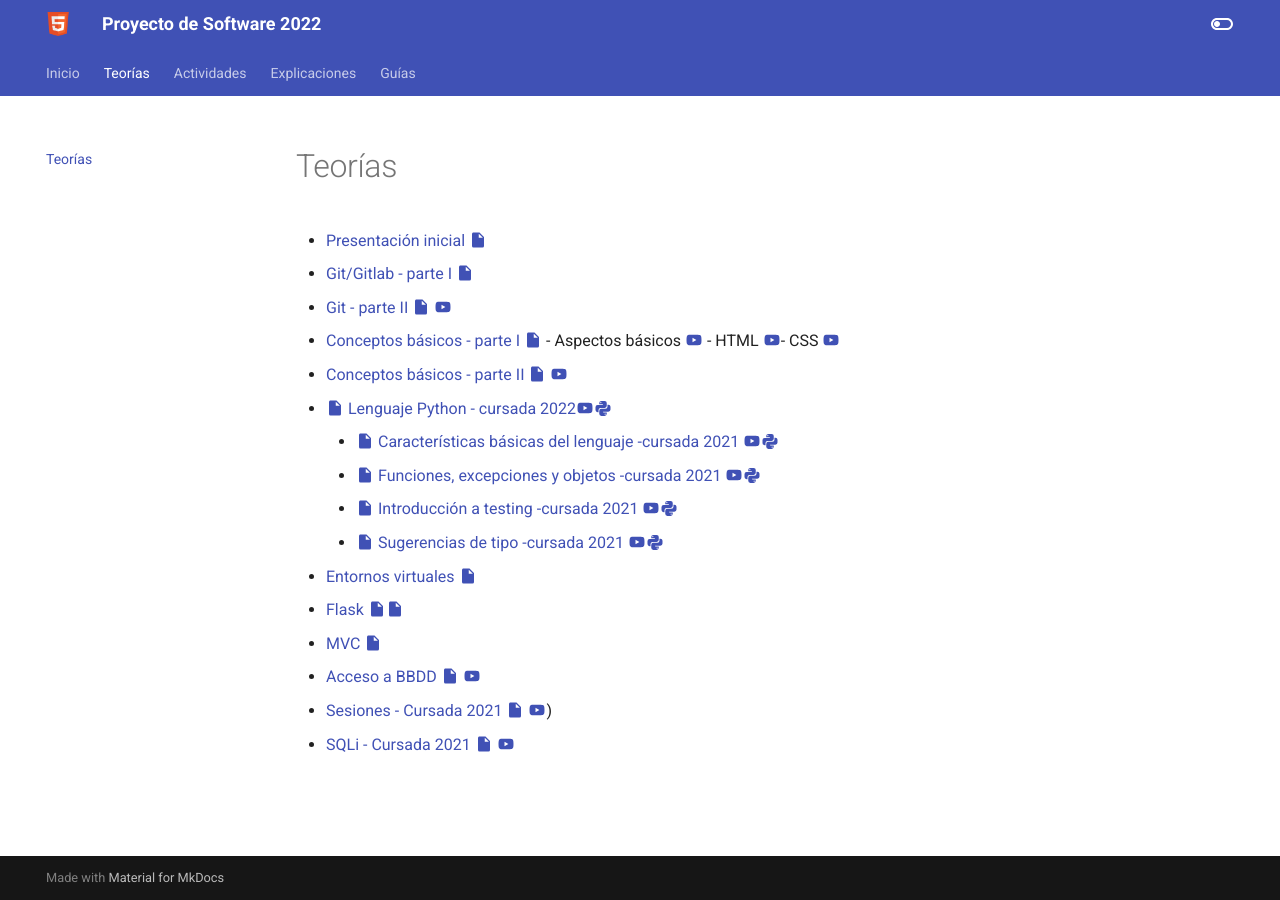
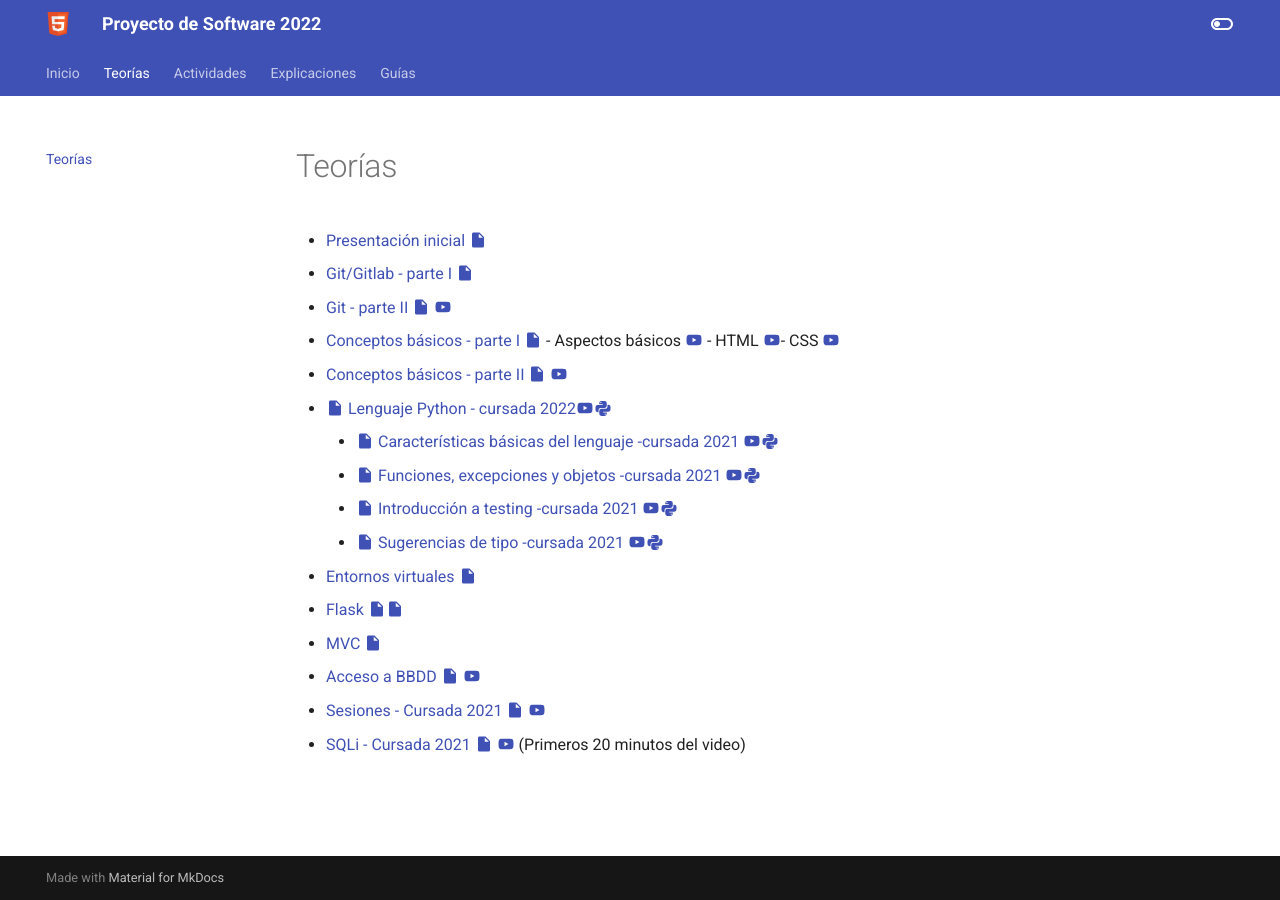
Before and after one commit to Proyecto-de-Software/2022, an MkDocs documentation site: the page built from docs/01_teorias.md, in a window 1280 px wide. Built offline with MkDocs 1.6.1 and Material for MkDocs 9.7.7, drawn with Linux system fonts in a browser that asks for light colours.

Commit message:
Aclaración video sqli

```diff
--- a/docs/01_teorias.md
+++ b/docs/01_teorias.md
@@ -14,5 +14,5 @@
 - [Flask](clase3_2) [:material-file:](clase3_2.pdf)[:material-file:](clase3.zip)
 - [MVC](clase4_1) [:material-file:](clase4_1.pdf)
 - [Acceso a BBDD](clase5_1) [:material-file:](clase5_1.pdf) [:material-youtube:](https://youtu.be/5vW_EVYzz5k)
-- [Sesiones - Cursada 2021](clase5_2) [:material-file:](clase5_2.pdf) [:material-youtube:](https://youtu.be/JkErOGTn9yY))
-- [SQLi - Cursada 2021](clase5_3) [:material-file:](clase5_3.pdf) [:material-youtube:](https://youtu.be/OtBF-WUOtO4)
+- [Sesiones - Cursada 2021](clase5_2) [:material-file:](clase5_2.pdf) [:material-youtube:](https://youtu.be/JkErOGTn9yY)
+- [SQLi - Cursada 2021](clase5_3) [:material-file:](clase5_3.pdf) [:material-youtube:](https://youtu.be/OtBF-WUOtO4) (Primeros 20 minutos del video)
```
